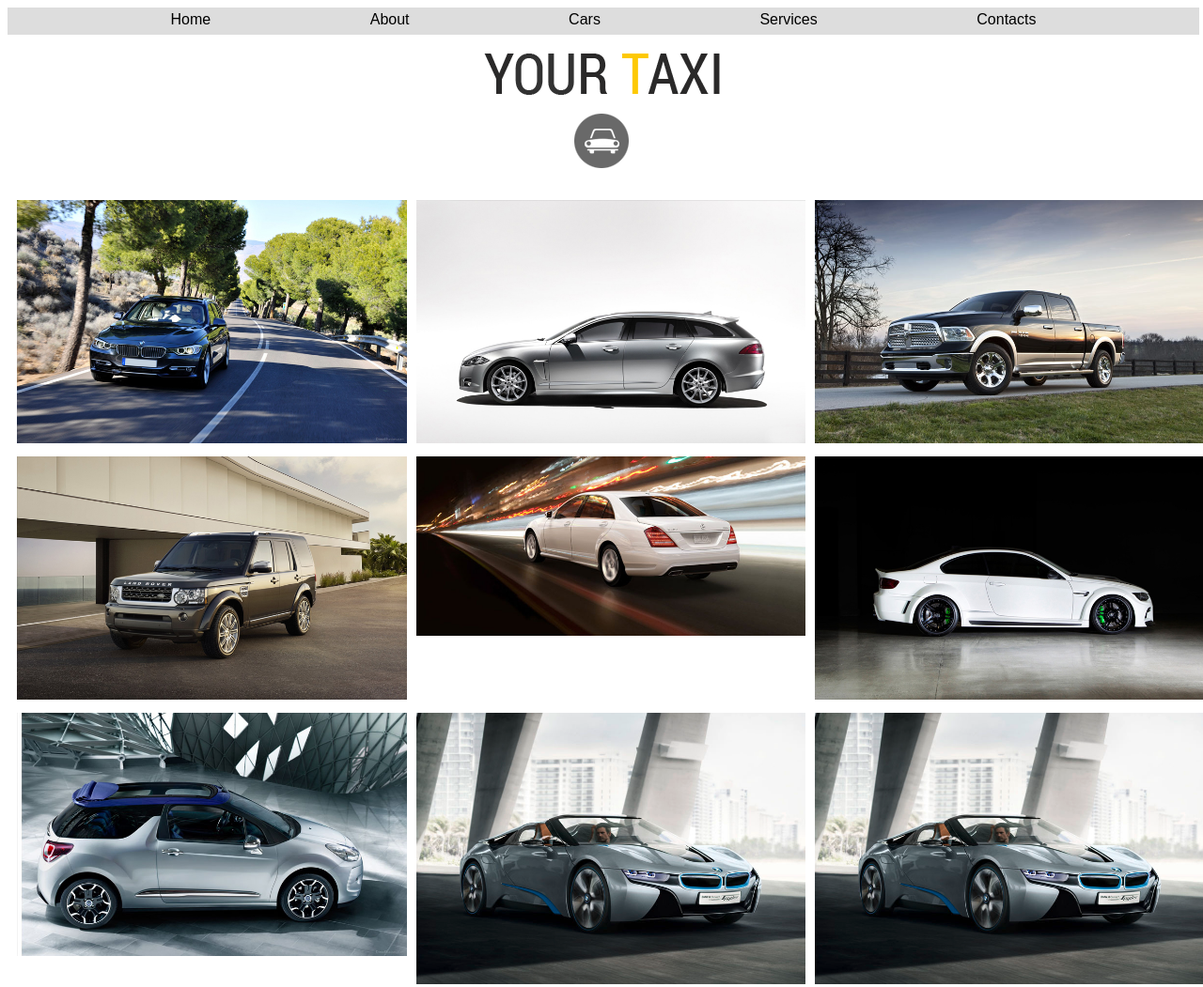
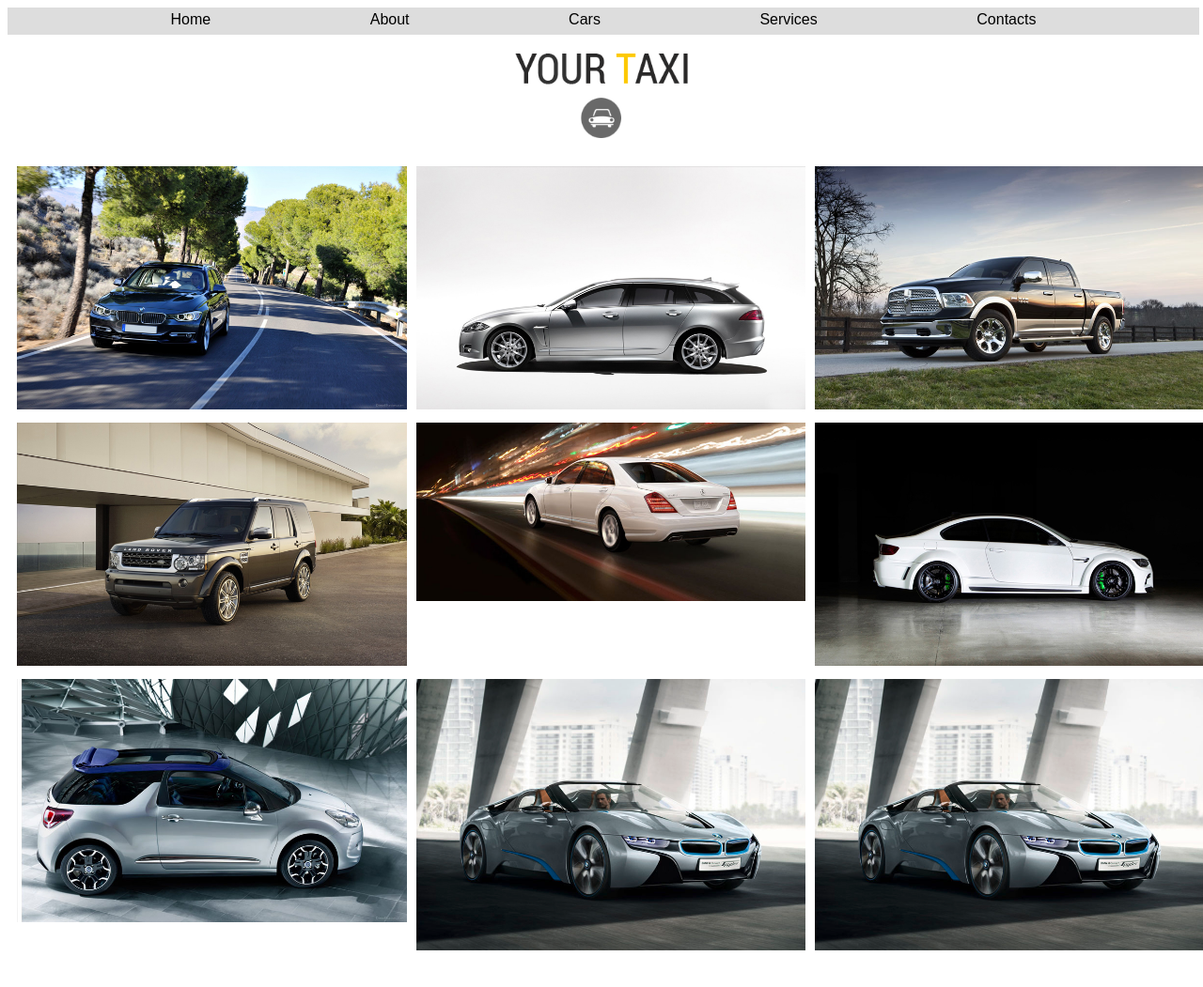
Before and after one commit to ehallyday/taxi_copy_project, a plain HTML site: page cars.html in a window 1280 px wide. Shown: the top 1051 px of the page at 94% size. Drawn offline with Linux system fonts and the light colour scheme.

Commit message:
another changes

```diff
--- a/cars.html
+++ b/cars.html
@@ -27,7 +27,7 @@
 
 
     <!-- Add Logo -->
-    <div class="logo"><a href="./index.html"><img src="./images/logo.png" alt="logo"></a></div>
+    <div class="logo"><img src="./images/logo.png" alt="logo"></div>
 
 
  <!-- cars section -->
--- a/style.css
+++ b/style.css
@@ -16,7 +16,7 @@
 
 .logo{
     display: flex;
-    height: clamp(4.8vw, 9.9rem , vw);
+    height: clamp(4.8vw, 9.9rem , 7vw);
     justify-content: center;
     padding: 20px;
 }
```
